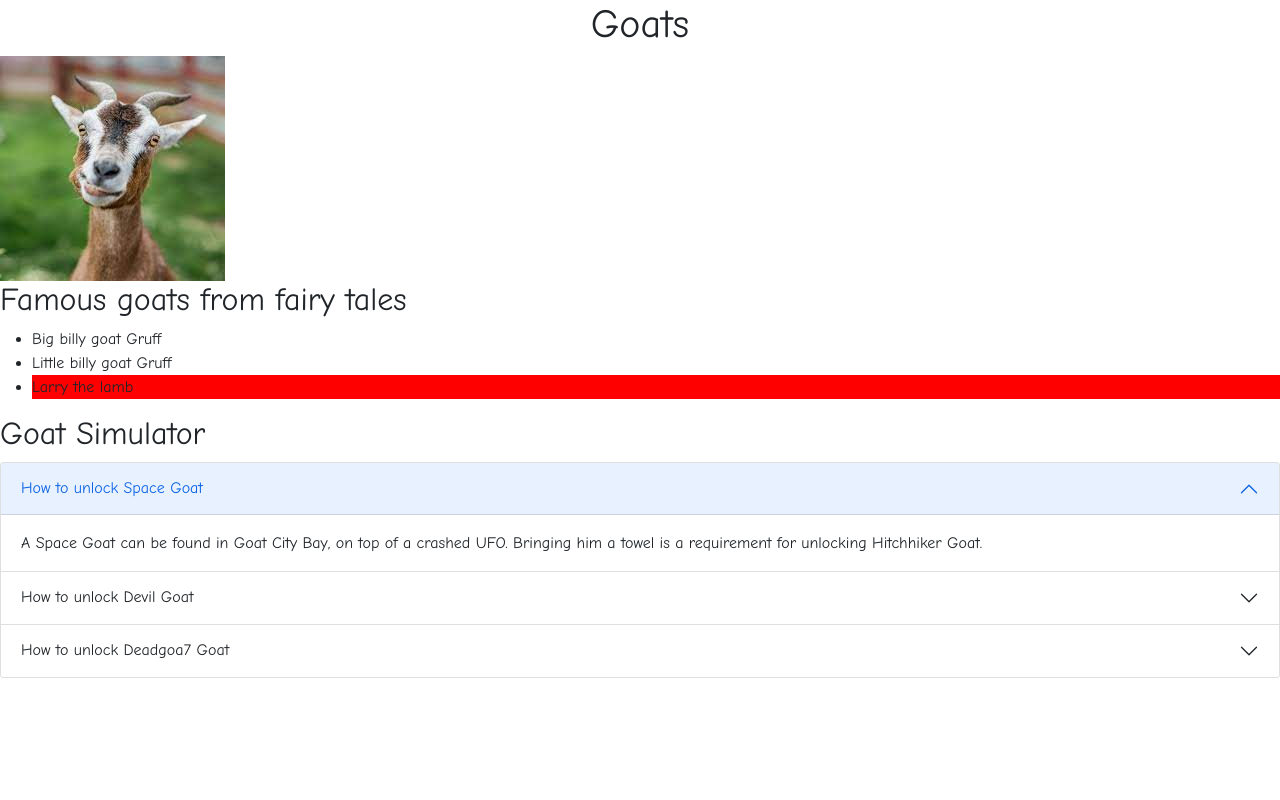
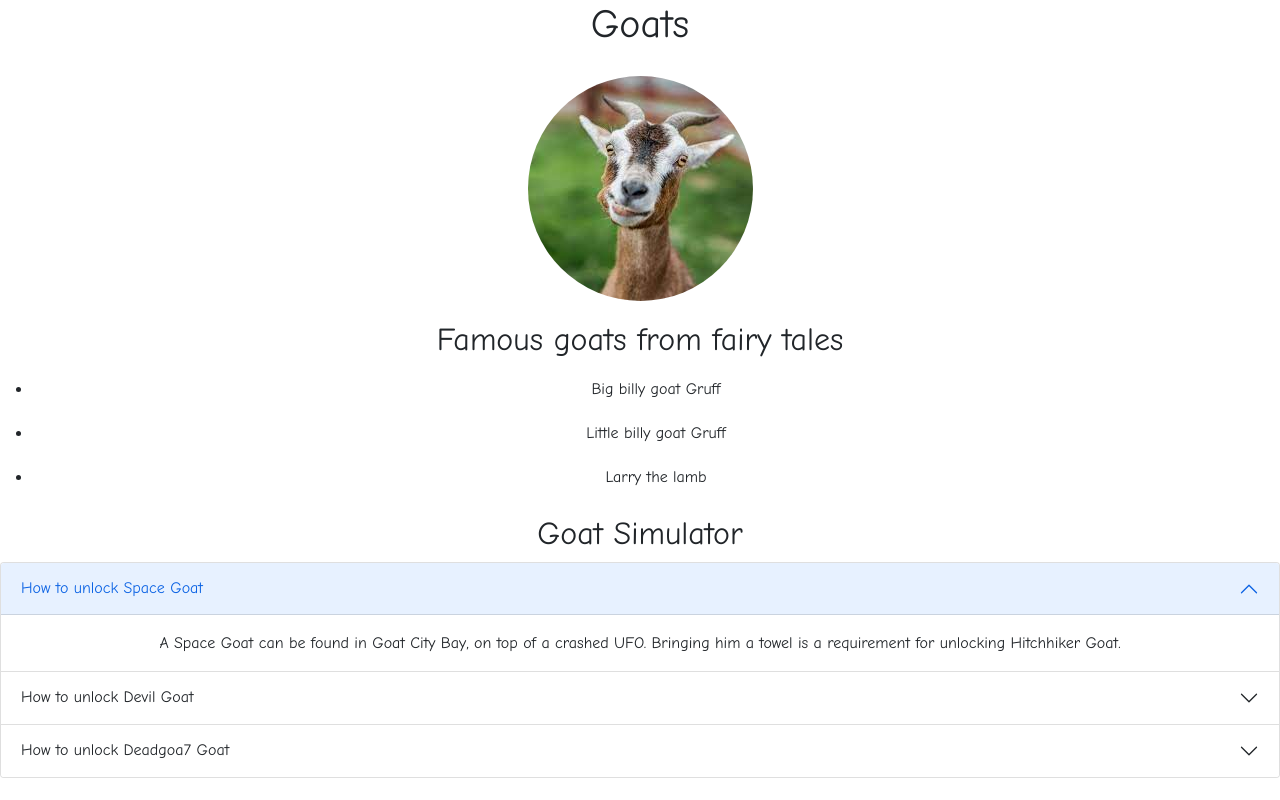
Before and after one commit to stevenaeola/goats, a plain HTML site: page index.html in a window 1280 px wide. Drawn offline with nearby package versions, Linux system fonts and the light colour scheme.

Commit message:
added hover, span, centering and rounded corners

```diff
--- a/index.html
+++ b/index.html
@@ -25,16 +25,16 @@
     <audio id="goat_normal" src="Goat_idle1.ogg" type="audio/ogg"></audio>
     <audio id="goat_scream" src="Goat_scream6.ogg" type="audio/ogg"></audio>
 
-    <Center><h1>Goats</h1></Center>
+    <h1>Goats</h1>
     <img src="goat.jpg" alt="Goat Picture">
 
 
     <h2>Famous goats from fairy tales</h2>
 
     <ul>
-      <li class='crewmate'>Big billy goat Gruff</li>
-      <li class='crewmate'>Little billy goat Gruff</li>
-      <li class='impostor'>Larry the lamb</li>
+      <li class='crewmate'><span>Big billy goat Gruff</span></li>
+      <li class='crewmate'><span>Little billy goat Gruff</span></li>
+      <li class='impostor'><span>Larry the lamb</span></li>
     </ul>
 
     <script>
--- a/style.css
+++ b/style.css
@@ -1,5 +1,15 @@
-.impostor {background-color: red;}
-
+.impostor span:hover {
+    background-color: red;
+}
+span, li {
+    padding: 10px;
+    border-radius: 10px;
+}
+img {
+    border-radius: 50%;
+    margin: 20px;
+}
 *{
     font-family: "Comic Sans MS", cursive, sans-serif;
+    text-align: center;
 }
```
